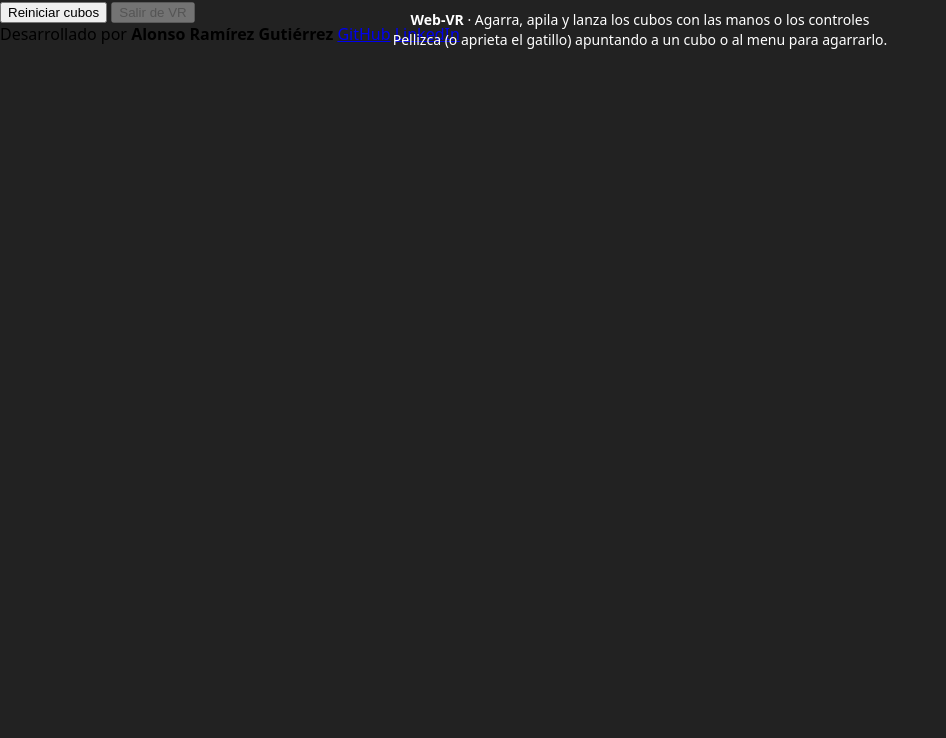
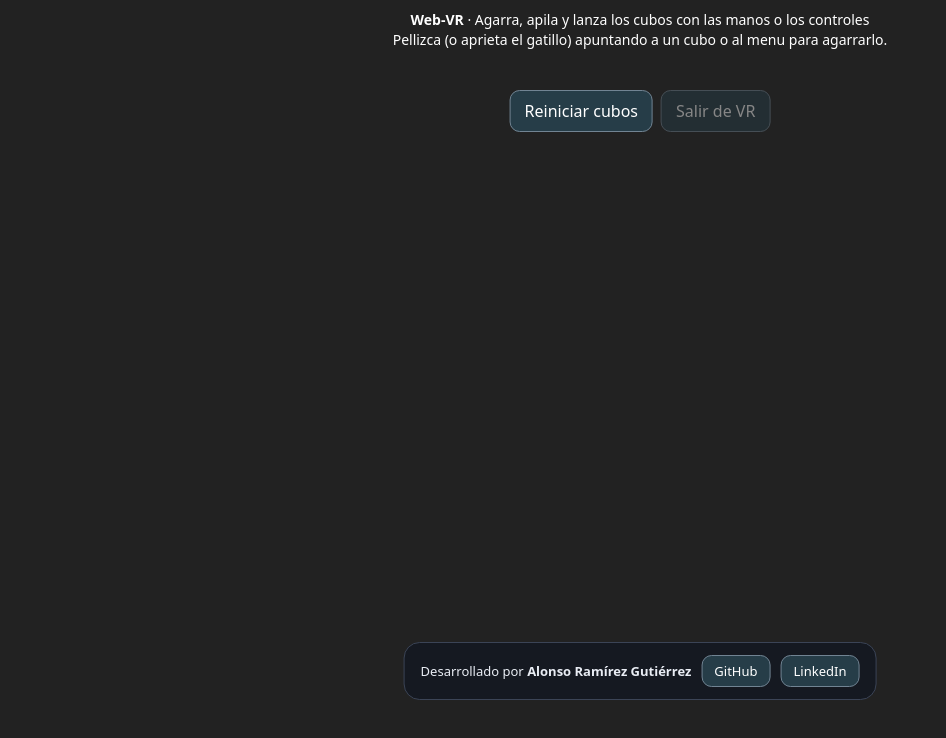
Before and after one commit to ALONSORGT1/Web-VR, a plain HTML site: page index.html in a window 1280 px wide. Shown: the whole page, without its empty margins (0-946 px from the left). Drawn offline with nearby package versions, Linux system fonts and the light colour scheme.

Commit message:
Diseña controles y créditos adaptables a móvil
Added styles for desktop controls and credits section.

```diff
--- a/css/style.css
+++ b/css/style.css
@@ -1,5 +1,30 @@
 html, body { margin: 0; height: 100%; overflow: hidden; background: #222; font-family: system-ui, sans-serif; }
 canvas { display: block; }
+#desktop-controls {
+  position: absolute; top: 90px; left: 50%; transform: translateX(-50%);
+  display: flex; gap: 8px; z-index: 2;
+}
+#desktop-controls button, #credits a {
+  color: #fff; background: #263d48; border: 1px solid #718493;
+  border-radius: 10px; padding: 9px 14px; font: inherit; text-decoration: none;
+}
+#desktop-controls button { cursor: pointer; white-space: nowrap; }
+#desktop-controls button:disabled { opacity: .45; cursor: default; }
+#desktop-controls button:focus-visible, #credits a:focus-visible { outline: 3px solid #69e6c5; outline-offset: 3px; }
+#credits {
+  position: absolute; bottom: 100px; left: 50%; transform: translateX(-50%);
+  width: max-content; max-width: calc(100% - 36px); box-sizing: border-box;
+  display: flex; justify-content: center; align-items: center; flex-wrap: wrap; gap: 10px;
+  color: #e9edf4; background: rgba(20, 24, 33, .92); border: 1px solid #3b4456;
+  border-radius: 16px; padding: 12px 16px; text-align: center; font-size: 13px; z-index: 2;
+}
+#credits a { padding: 6px 12px; }
+body.in-vr #credits, body.in-vr #desktop-controls, body.in-vr #info { display: none; }
+@media (max-width: 600px) {
+  #info { box-sizing: border-box; padding: 0 14px; font-size: 12px; }
+  #desktop-controls { top: 100px; font-size: 13px; }
+  #credits span { flex-basis: 100%; }
+}
 #info {
   position: absolute; top: 10px; width: 100%; text-align: center;
   color: #fff; font-size: 14px; line-height: 1.4; pointer-events: none; z-index: 1;
```
